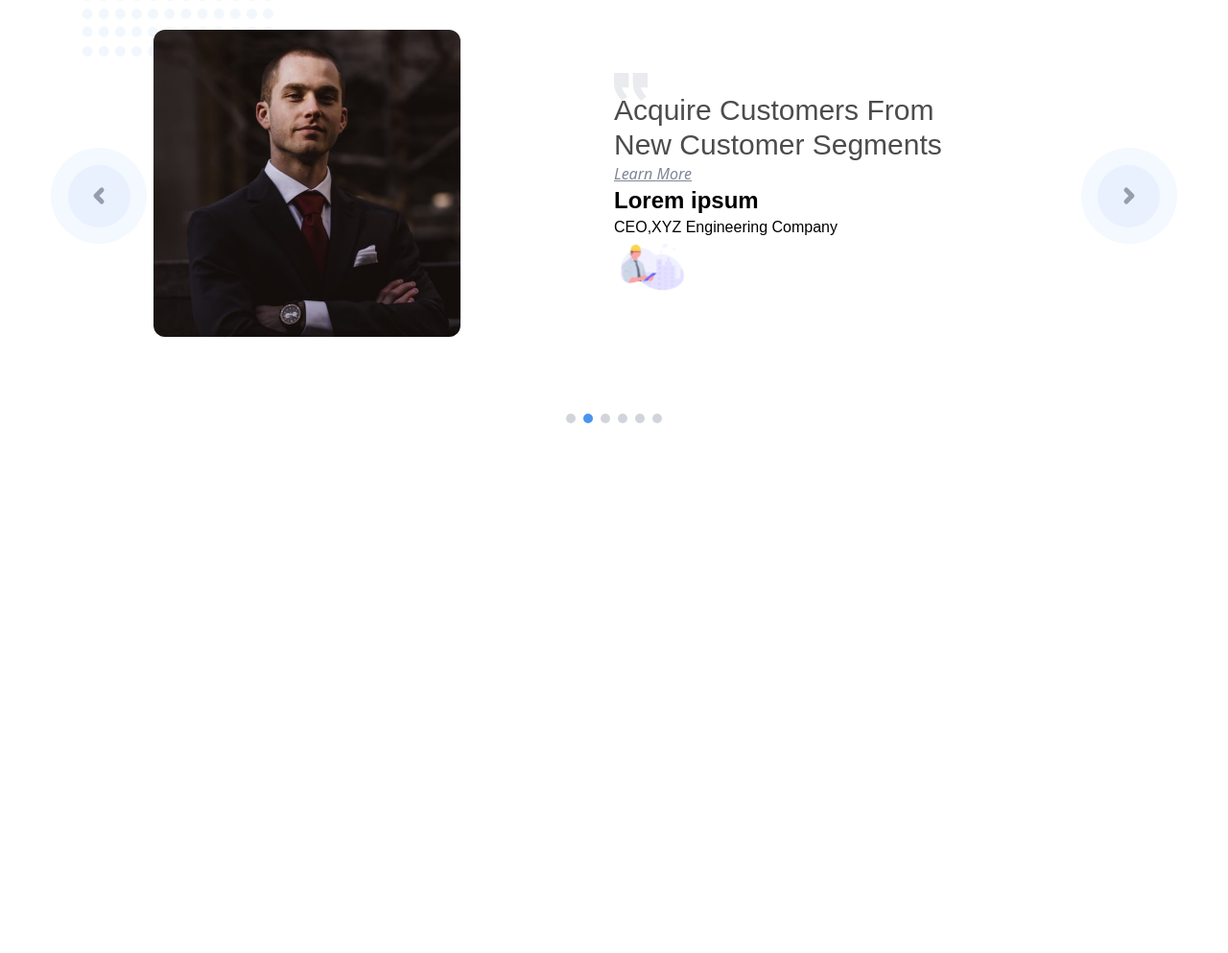
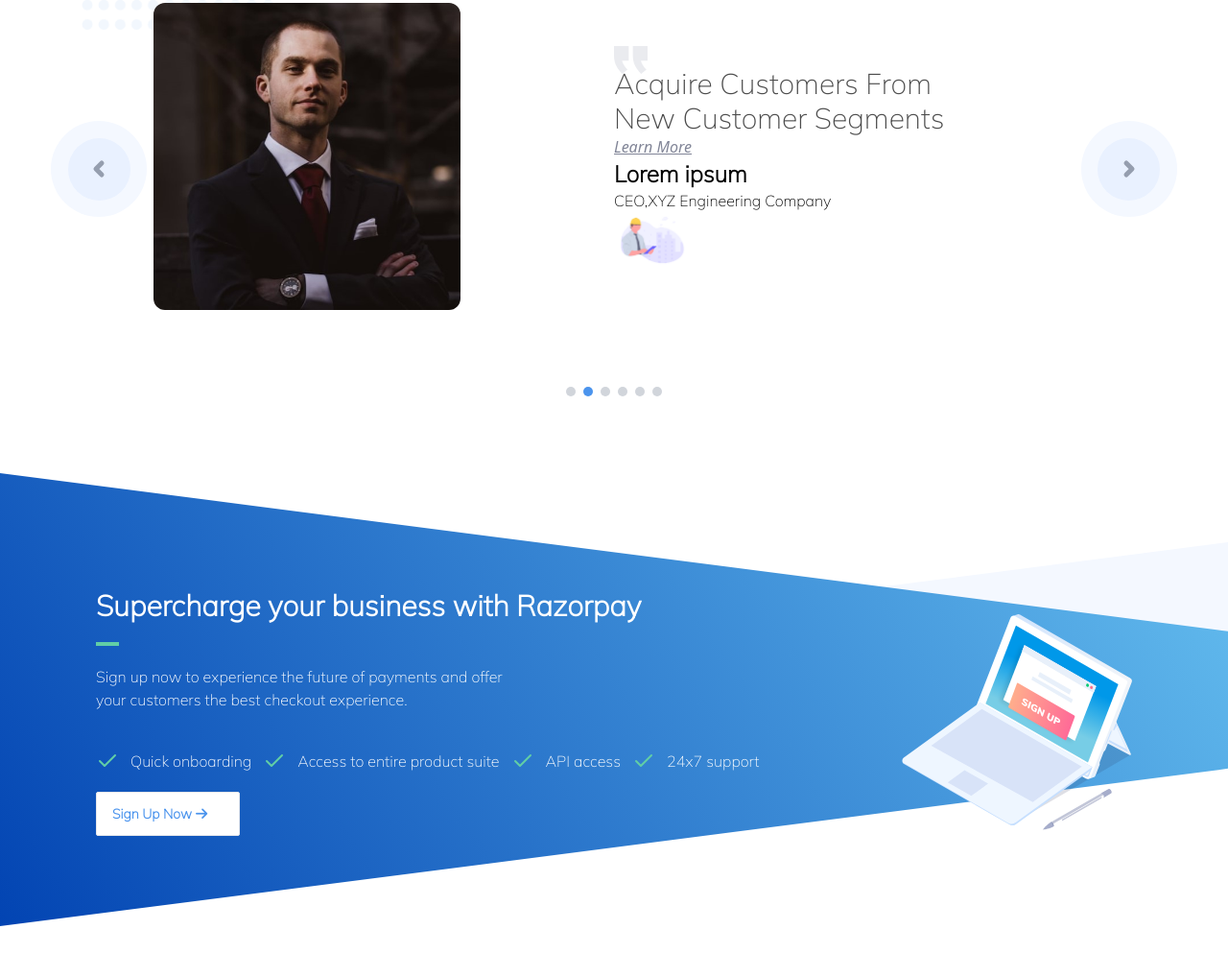
Before and after one commit to vinod6535/MERN-Stack-Projects, a website built with Vite: page Rozorpay/index.html in a window 1280 px wide. Shown: the part 6177-7170 px from the top of the page at 96% size. Before the commit the page ends 6698 px from the top, so only its background shows below. Built offline with nearby package versions, Linux system fonts and the light colour scheme.

Commit message:
Adding Supercharge Your business with Razorpay

```diff
--- a/Rozorpay/index.html
+++ b/Rozorpay/index.html
@@ -8,11 +8,22 @@
     <link rel="stylesheet" href="main.css">
     <script src="https://kit.fontawesome.com/58a810656e.js" crossorigin="anonymous"></script>
     <script src="https://unpkg.com/feather-icons"></script>
+
+    <link rel="preconnect" href="https://fonts.googleapis.com">
+    <link rel="preconnect" href="https://fonts.gstatic.com" crossorigin>
+    <link
+        href="https://fonts.googleapis.com/css2?family=Be+Vietnam+Pro:wght@800&family=Mulish:wght@200&family=Poppins:wght@100&display=swap"
+        rel="stylesheet">
+
     <style>
         .companyList {
             animation: moveCompany 20s infinite linear;
             will-change: transform;
             /* Add this line for better performance */
+        }
+
+        .ctaSection {
+            background-size: 100% 100%;
         }
 
         @keyframes moveCompany {
@@ -931,7 +942,8 @@
                 <div class="flex gap-3 flex-col ">
                     <img src="./images/easy-integration.svg" alt="" width="45px" height="45px">
                     <h3 class="font-bold ">Easy Integration</h3>
-                    <p class="pr-[50px] opacity-80">With plugins for all major platforms and languages, integrate and go live with
+                    <p class="pr-[50px] opacity-80">With plugins for all major platforms and languages, integrate and go
+                        live with
                         Razorpay in less than an hour.</p>
                 </div>
 
@@ -939,7 +951,8 @@
                 <div class="flex gap-3 flex-col ">
                     <img src="./images/api-driven-icon.svg" alt="" width="45px" height="45px">
                     <h3 class="font-bold ">API Driven</h3>
-                    <p class="pr-[50px] opacity-80">Build your business for scale with our complete API-driven automation that
+                    <p class="pr-[50px] opacity-80">Build your business for scale with our complete API-driven
+                        automation that
                         requires zero manual intervention.</p>
                 </div>
 
@@ -947,7 +960,8 @@
                 <div class="flex gap-3 flex-col ">
                     <img src="./images/payment-modes.svg" alt="" width="45px" height="45px">
                     <h3 class="font-bold ">100+ payment modes</h3>
-                    <p class="pr-[50px] opacity-80">Offer your customers the luxury of all payment modes including Credit/Debit
+                    <p class="pr-[50px] opacity-80">Offer your customers the luxury of all payment modes including
+                        Credit/Debit
                         cards, Netbanking, UPI, Wallets etc.</p>
                 </div>
 
@@ -955,7 +969,8 @@
                 <div class="flex gap-3 flex-col ">
                     <img src="./images/simple-pricing.svg" alt="" width="45px" height="45px">
                     <h3 class="font-bold ">Simple Pricing</h3>
-                    <p class="pr-[50px] opacity-80">Our innovative payment solutions with competitive pricing make payments
+                    <p class="pr-[50px] opacity-80">Our innovative payment solutions with competitive pricing make
+                        payments
                         simpler.</p>
                 </div>
 
@@ -963,7 +978,8 @@
                 <div class="flex gap-3 flex-col ">
                     <img src="./images/industry-support-icon.svg" alt="" width="45px" height="45px">
                     <h3 class="font-bold ">Best in Industry Support</h3>
-                    <p class="pr-[50px] opacity-80">Always available email, phone and chat based support to help you in your every
+                    <p class="pr-[50px] opacity-80">Always available email, phone and chat based support to help you in
+                        your every
                         step.</p>
                 </div>
 
@@ -971,7 +987,8 @@
                 <div class="flex gap-3 flex-col ">
                     <img src="./images/dashboard-reporting-icon.svg" alt="" width="45px" height="45px">
                     <h3 class="font-bold ">Dashboard Reporting</h3>
-                    <p class="pr-[50px] opacity-80">Real-time data and insights on your Razorpay Dashboard to make informed
+                    <p class="pr-[50px] opacity-80">Real-time data and insights on your Razorpay Dashboard to make
+                        informed
                         business decisions.</p>
                 </div>
 
@@ -979,7 +996,8 @@
                 <div class="flex gap-3 flex-col ">
                     <img src="./images/secure-icon.svg" alt="" width="45px" height="45px">
                     <h3 class="font-bold ">Secure</h3>
-                    <p class="pr-[50px] opacity-80">PCI DSS Level 1 compliant solution which removes your burden of regulatory
+                    <p class="pr-[50px] opacity-80">PCI DSS Level 1 compliant solution which removes your burden of
+                        regulatory
                         compliance.</p>
                 </div>
 
@@ -1117,6 +1135,54 @@
     </section>
 
 
+    <!-- Call to Action (CTA) -->
+
+    <section class="bg-[url(/Images/CTABg.svg)] w-full h-[500px] bg-no-repeat bg-cover relative ctaSection min-h-ful">
+        <!-- Main content box -->
+        <div class="w-11/12 max-w-[1080px] relative flex flex-row items-center mx-auto justify-between space-x-12 ">
+
+            <!-- left part -->
+            <div class="flex gap-y-5 flex-col mt-[120px]">
+                <h2 class="font-mullish font-extrabold text-3xl text-white">Supercharge your business with Razorpay</h2>
+                <div class="w-6 h-1 bg-greenLight"></div>
+                <p class="font-mullish text-white">Sign up now to experience the future of payments and offer <br> your
+                    customers the best checkout
+                    experience.</p>
+                <ul class="flex flex-row gap-1 space-x-2  flex-wrap mt-5">
+
+                    <li class="font-mullish text-white flex flex-row gap-3">
+                        <i data-feather="check" class="text-greenLight"></i>
+                        <span>Quick onboarding</span>
+                    </li>
+
+                    <li class="font-mullish text-white flex flex-row gap-3">
+                        <i data-feather="check" class="text-greenLight"></i>
+                        <span>Access to entire product suite</span>
+                    </li>
+
+                    <li class="font-mullish text-white flex flex-row gap-3">
+                        <i data-feather="check" class="text-greenLight"></i>
+                        <span>API access</span>
+                    </li>
+
+                    <li class="font-mullish text-white flex flex-row gap-3">
+                        <i data-feather="check" class="text-greenLight"></i>
+                        <span>24x7 support</span>
+                    </li>
+
+                </ul>
+
+                <button
+                    class="w-[150px] m-w-[32px] font-mullish text-sm font-bold bg-white text-lightBlue300 border flex rounded-sm items-center hover:text-lightBlue500 duration-200 py-3 px-4">
+                    Sign Up Now
+                    <i class="fa-solid fa-arrow-right mx-1"></i>
+                </button>
+
+            </div>
+            <!-- Right Content (image) -->
+            <img src="./images/ctaImg.svg" alt="" width="240px" height="282px" class="mt-[140px] ">
+        </div>
+    </section>
 
 
     <script>
```
